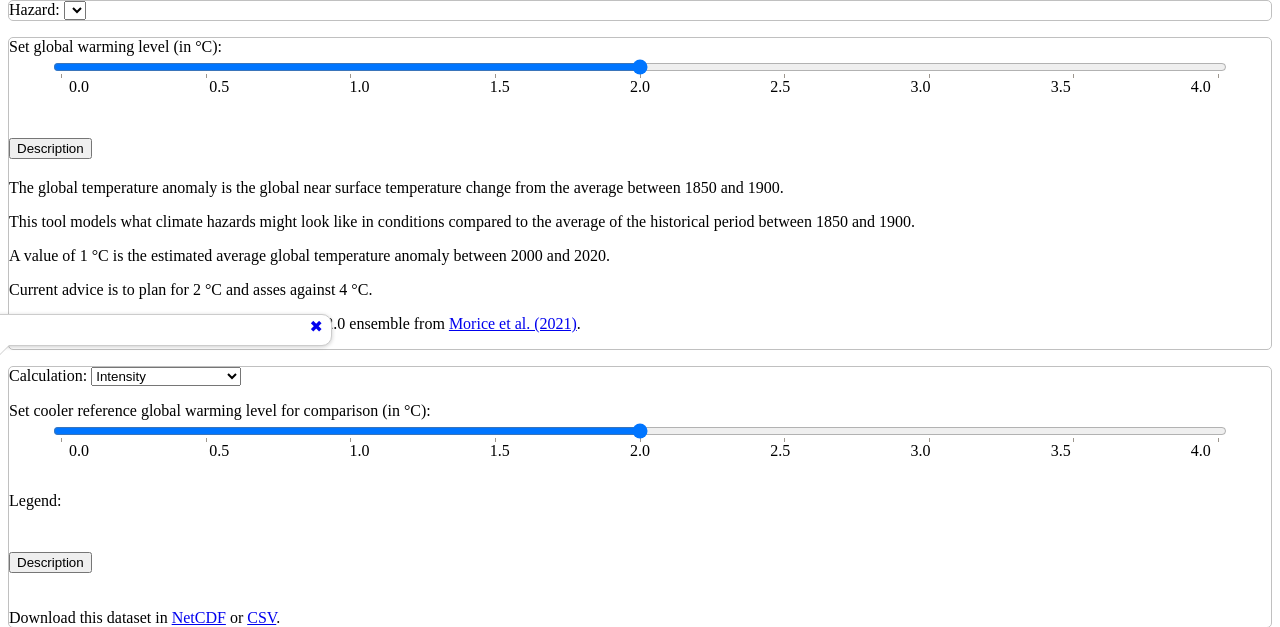
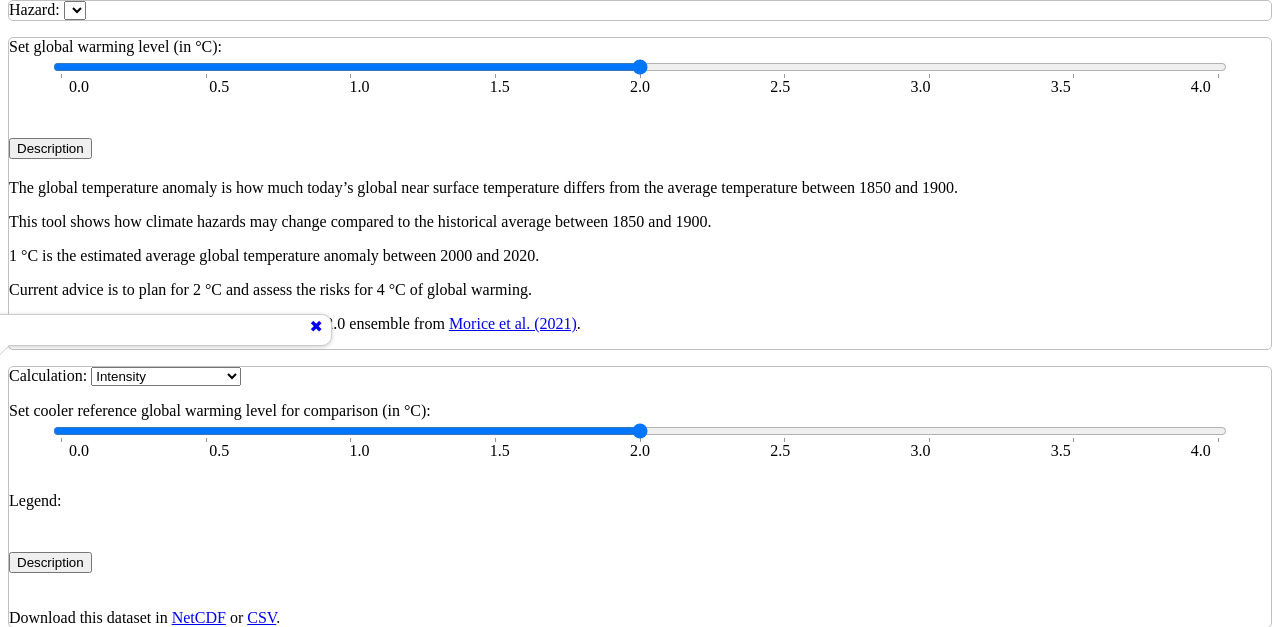
Before and after one commit to SCSDMWT/climate_scenario_web_tool, a Flask app: template scotclimpact/templates/map.html in a window 1280 px wide. Shown: the part 442-1069 px from the top of the page. Run offline with Flask 3, Linux system fonts and the light colour scheme; the template is opened without the code that fills it, so the values that code supplies are empty; some libraries are stand-ins or nearby versions.

Commit message:
Update covariate slider's description

```diff
--- a/scotclimpact/templates/map.html
+++ b/scotclimpact/templates/map.html
@@ -55,10 +55,10 @@
               </h2>
               <div id="collapseAttribute" class="accordion-collapse collapse" aria-labelledby="covariateHeading" data-bs-parent="#covariateDescription">
                 <div class="accordion-body" id='covariate_description'>
-                  <p>The global temperature anomaly is the global near surface temperature change from the average between 1850 and 1900.</p>
-                  <p>This tool models what climate hazards might look like in conditions compared to the average of the historical period between 1850 and 1900.</p>
-                  <p>A value of 1 °C is the estimated average global temperature anomaly between 2000 and 2020.</p>
-                  <p>Current advice is to plan for 2 °C and asses against 4 °C.</p>
+                  <p>The global temperature anomaly is how much today’s global near surface temperature differs from the average temperature between 1850 and 1900.</p>
+                  <p>This tool shows how climate hazards may change compared to the historical average between 1850 and 1900.</p>
+                  <p>1 °C is the estimated average global temperature anomaly between 2000 and 2020.</p>
+                  <p>Current advice is to plan for 2 °C and assess the risks for 4 °C of global warming. </p>
                   <p>This has been calculated using the HadCRUT5.0.2.0 ensemble from <a href="https://doi.org/10.1029/2019JD032361">Morice et al. (2021)</a>.</p>
                 </div>
               </div>
```
